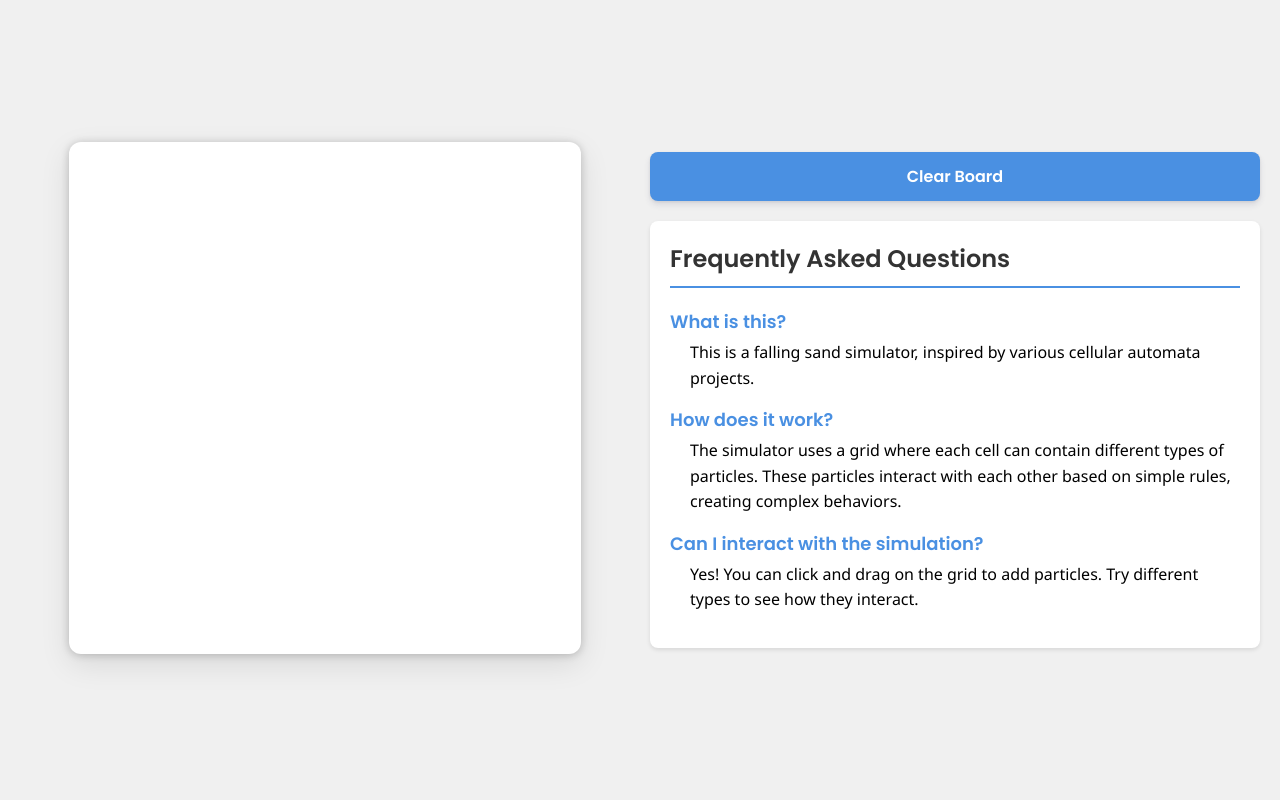
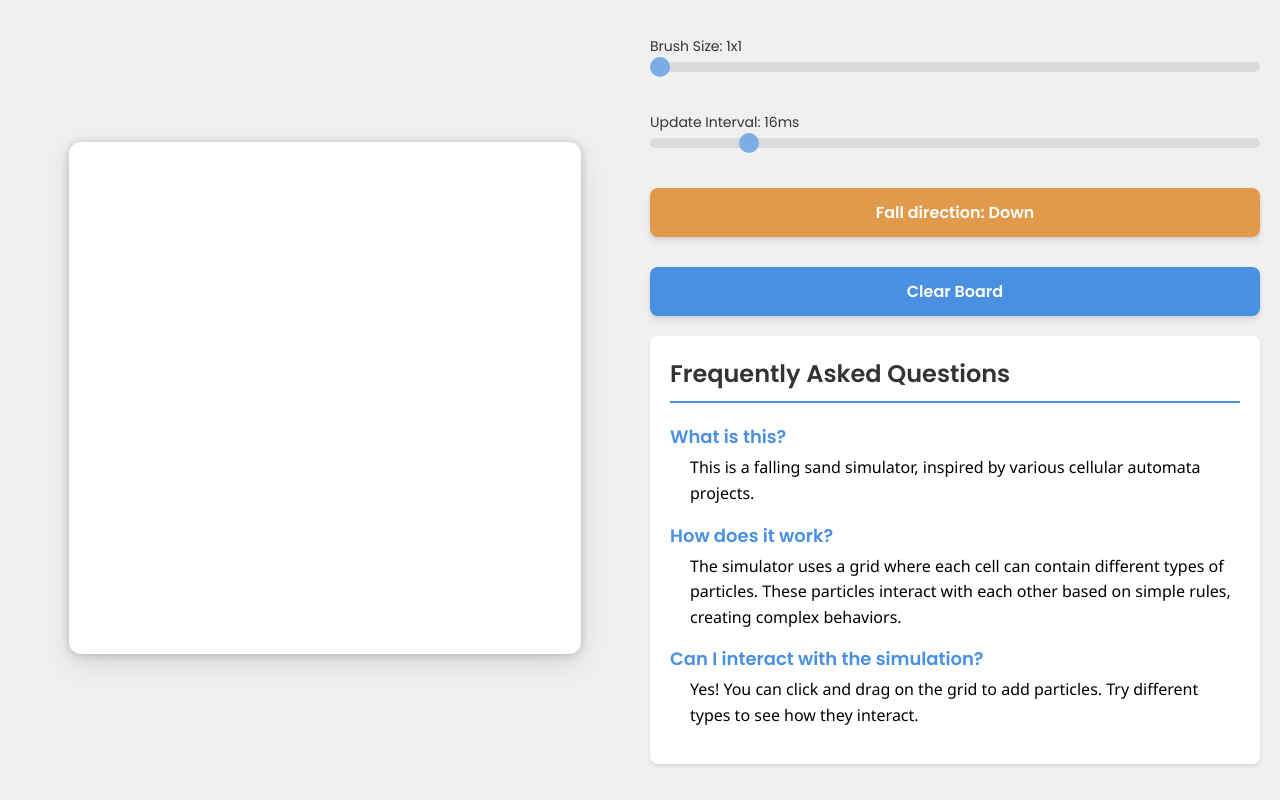
Before and after one commit to JennaHuff/falling-sand, a React (Vite) app: page / in a window 1280 px wide. Built offline with nearby package versions, Linux system fonts and the light colour scheme.

Commit message:
add controls

```diff
--- a/src/App.tsx
+++ b/src/App.tsx
@@ -3,21 +3,25 @@ import React, { useState, useCallback, useEffect, useRef } from "react";
 const GRID_SIZE = 128;
 const CANVAS_SIZE = 512;
 const PIXEL_SIZE = CANVAS_SIZE / GRID_SIZE;
-const INTERVAL = 5;
 const GRAVITY = 0.05;
+const INTERVAL = 16;
 const INITIAL_VELOCITY = 0.1;
 
 interface Particle {
     x: number;
     y: number;
     vy: number;
+    isBlue: boolean;
 }
 
 const Grid: React.FC<{
     grid: Uint8Array;
     setFallingCubes: React.Dispatch<React.SetStateAction<Uint8Array>>;
     particles: Particle[];
-}> = React.memo(({ grid, setFallingCubes, particles }) => {
+    brushSize: number;
+    isBlueMode: boolean;
+}> = React.memo(
+    ({ grid, setFallingCubes, particles, brushSize, isBlueMode }) => {
         const canvasRef = useRef<HTMLCanvasElement>(null);
 
         const drawGrid = useCallback(() => {
@@ -28,25 +32,23 @@ const Grid: React.FC<{
             if (!ctx) return;
 
             ctx.clearRect(0, 0, canvas.width, canvas.height);
-        ctx.fillStyle = "orange";
 
             const scale = canvas.width / GRID_SIZE;
 
             for (let i = 0; i < grid.length; i++) {
-            if (grid[i]) {
+                if (grid[i] !== 0) {
                     const x = (i % GRID_SIZE) * scale;
                     const y = Math.floor(i / GRID_SIZE) * scale;
+                    ctx.fillStyle = grid[i] === 1 ? "orange" : "blue";
                     ctx.fillRect(x, y, scale, scale);
                 }
             }
 
             particles.forEach((particle) => {
-            ctx.fillRect(
-                (particle.x * scale) / PIXEL_SIZE,
-                (particle.y * scale) / PIXEL_SIZE,
-                scale,
-                scale
-            );
+                const x = Math.floor(particle.x / PIXEL_SIZE) * scale;
+                const y = Math.floor(particle.y / PIXEL_SIZE) * scale;
+                ctx.fillStyle = particle.isBlue ? "blue" : "orange";
+                ctx.fillRect(x, y, scale, scale);
             });
         }, [grid, particles]);
 
@@ -79,18 +81,39 @@ const Grid: React.FC<{
                 if (!canvas) return;
 
                 const scale = canvas.width / GRID_SIZE;
-            const row = Math.floor(y / scale);
-            const col = Math.floor(x / scale);
-            if (row >= 0 && row < GRID_SIZE && col >= 0 && col < GRID_SIZE) {
-                const index = row * GRID_SIZE + col;
+                const centerRow = Math.floor(y / scale);
+                const centerCol = Math.floor(x / scale);
+
+                const radius = brushSize / 2;
+
                 setFallingCubes((prev) => {
                     const newGrid = new Uint8Array(prev);
-                    newGrid[index] = 1;
+                    for (let i = 0; i < brushSize; i++) {
+                        for (let j = 0; j < brushSize; j++) {
+                            const row =
+                                centerRow - Math.floor(brushSize / 2) + i;
+                            const col =
+                                centerCol - Math.floor(brushSize / 2) + j;
+                            const distanceFromCenter = Math.sqrt(
+                                Math.pow(i - radius + 0.5, 2) +
+                                    Math.pow(j - radius + 0.5, 2)
+                            );
+                            if (
+                                distanceFromCenter <= radius &&
+                                row >= 0 &&
+                                row < GRID_SIZE &&
+                                col >= 0 &&
+                                col < GRID_SIZE
+                            ) {
+                                const index = row * GRID_SIZE + col;
+                                newGrid[index] = isBlueMode ? 2 : 1;
+                            }
+                        }
+                    }
                     return newGrid;
                 });
-            }
             },
-        [setFallingCubes]
+            [setFallingCubes, brushSize, isBlueMode]
         );
 
         const handleMouseMove = useCallback(
@@ -122,22 +145,30 @@ const Grid: React.FC<{
                 onMouseDown={handleMouseMove}
             />
         );
-});
+    }
+);
 
 function App() {
     const [gridState, setGrid] = useState(
         () => new Uint8Array(GRID_SIZE * GRID_SIZE)
     );
     const [particles, setParticles] = useState<Particle[]>([]);
+    const [brushSize, setBrushSize] = useState(1);
+    const [isBlueMode, setIsBlueMode] = useState(false);
+    const [intervalRate, setIntervalRate] = useState(INTERVAL);
 
     const initGrid = () => {
         const newParticles: Particle[] = [];
         for (let i = 0; i < gridState.length; i++) {
-            if (gridState[i]) {
+            if (gridState[i] !== 0) {
                 newParticles.push({
                     x: (i % GRID_SIZE) * PIXEL_SIZE,
                     y: Math.floor(i / GRID_SIZE) * PIXEL_SIZE,
-                    vy: INITIAL_VELOCITY,
+                    vy:
+                        gridState[i] === 2
+                            ? -INITIAL_VELOCITY
+                            : INITIAL_VELOCITY,
+                    isBlue: gridState[i] === 2,
                 });
             }
         }
@@ -149,13 +180,31 @@ function App() {
         const intervalId = setInterval(() => {
             setGrid((prev) => {
                 const newGrid = new Uint8Array(prev);
+                // Move orange particles down
                 for (let row = GRID_SIZE - 1; row > 0; row--) {
                     for (let col = 0; col < GRID_SIZE; col++) {
                         const currentIndex = row * GRID_SIZE + col;
                         const aboveIndex = (row - 1) * GRID_SIZE + col;
-                        if (prev[aboveIndex] && !prev[currentIndex]) {
+                        if (
+                            prev[aboveIndex] === 1 &&
+                            prev[currentIndex] === 0
+                        ) {
                             newGrid[currentIndex] = 1;
                             newGrid[aboveIndex] = 0;
+                        }
+                    }
+                }
+                // Move blue particles up
+                for (let row = 0; row < GRID_SIZE - 1; row++) {
+                    for (let col = 0; col < GRID_SIZE; col++) {
+                        const currentIndex = row * GRID_SIZE + col;
+                        const belowIndex = (row + 1) * GRID_SIZE + col;
+                        if (
+                            prev[belowIndex] === 2 &&
+                            prev[currentIndex] === 0
+                        ) {
+                            newGrid[currentIndex] = 2;
+                            newGrid[belowIndex] = 0;
                         }
                     }
                 }
@@ -171,9 +220,9 @@ function App() {
                     }))
                     .filter((particle) => particle.y < CANVAS_SIZE);
             });
-        }, INTERVAL);
+        }, intervalRate);
         return () => clearInterval(intervalId);
-    }, []);
+    }, [intervalRate]);
 
     return (
         <div
@@ -220,6 +269,8 @@ function App() {
                             grid={gridState}
                             setFallingCubes={setGrid}
                             particles={particles}
+                            brushSize={brushSize}
+                            isBlueMode={isBlueMode}
                         />
                     </div>
                 </div>
@@ -234,6 +285,94 @@ function App() {
                         gap: "20px",
                     }}
                 >
+                    <div
+                        style={{
+                            display: "flex",
+                            flexDirection: "column",
+                            alignItems: "stretch",
+                            marginBottom: "20px",
+                        }}
+                    >
+                        <label
+                            htmlFor="brushSize"
+                            style={{
+                                marginBottom: "5px",
+                                fontFamily: "'Poppins', 'Segoe UI', sans-serif",
+                                fontSize: "14px",
+                                color: "#333",
+                            }}
+                        >
+                            Brush Size: {brushSize}x{brushSize}
+                        </label>
+                        <input
+                            type="range"
+                            id="brushSize"
+                            min="1"
+                            max="20"
+                            value={brushSize}
+                            onChange={(e) =>
+                                setBrushSize(Number(e.target.value))
+                            }
+                            style={{
+                                width: "100%",
+                                accentColor: "#4a90e2",
+                            }}
+                        />
+                    </div>
+                    <div
+                        style={{
+                            display: "flex",
+                            flexDirection: "column",
+                            alignItems: "stretch",
+                            marginBottom: "20px",
+                        }}
+                    >
+                        <label
+                            htmlFor="intervalRate"
+                            style={{
+                                marginBottom: "5px",
+                                fontFamily: "'Poppins', 'Segoe UI', sans-serif",
+                                fontSize: "14px",
+                                color: "#333",
+                            }}
+                        >
+                            Update Interval: {intervalRate}ms
+                        </label>
+                        <input
+                            type="range"
+                            id="intervalRate"
+                            min="1"
+                            max="100"
+                            value={intervalRate}
+                            onChange={(e) =>
+                                setIntervalRate(Number(e.target.value))
+                            }
+                            style={{
+                                width: "100%",
+                                accentColor: "#4a90e2",
+                            }}
+                        />
+                    </div>
+                    <button
+                        onClick={() => setIsBlueMode(!isBlueMode)}
+                        style={{
+                            padding: "12px 24px",
+                            fontSize: "16px",
+                            fontWeight: "bold",
+                            color: "#ffffff",
+                            backgroundColor: isBlueMode ? "#4a90e2" : "#e29a4a",
+                            border: "none",
+                            borderRadius: "8px",
+                            cursor: "pointer",
+                            transition: "all 0.3s ease",
+                            boxShadow:
+                                "0 4px 6px rgba(50, 50, 93, 0.11), 0 1px 3px rgba(0, 0, 0, 0.08)",
+                            fontFamily: "'Poppins', 'Segoe UI', sans-serif",
+                            marginBottom: "10px",
+                        }}
+                    >
+                        Fall direction: {isBlueMode ? "Up" : "Down"}
+                    </button>
                     <button
                         onClick={initGrid}
                         style={{
--- a/src/index.css
+++ b/src/index.css
@@ -17,3 +17,36 @@ code {
     font-family: source-code-pro, Menlo, Monaco, Consolas, "Courier New",
         monospace;
 }
+
+input[type="range"] {
+    -webkit-appearance: none;
+    width: 100%;
+    height: 10px;
+    border-radius: 5px;
+    background: #d3d3d3;
+    outline: none;
+    opacity: 0.7;
+    transition: opacity 0.2s;
+}
+
+input[type="range"]:hover {
+    opacity: 1;
+}
+
+input[type="range"]::-webkit-slider-thumb {
+    -webkit-appearance: none;
+    appearance: none;
+    width: 20px;
+    height: 20px;
+    border-radius: 50%;
+    background: #4a90e2;
+    cursor: pointer;
+}
+
+input[type="range"]::-moz-range-thumb {
+    width: 20px;
+    height: 20px;
+    border-radius: 50%;
+    background: #4a90e2;
+    cursor: pointer;
+}
```
Lines whose indentation alone changed are shown as unchanged.
